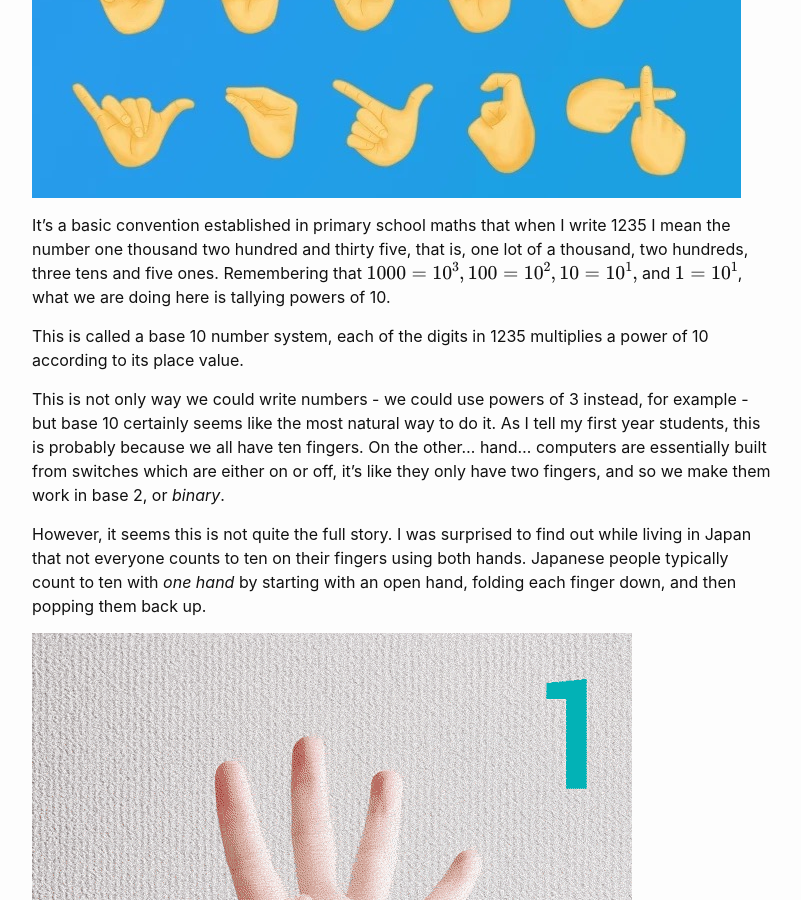
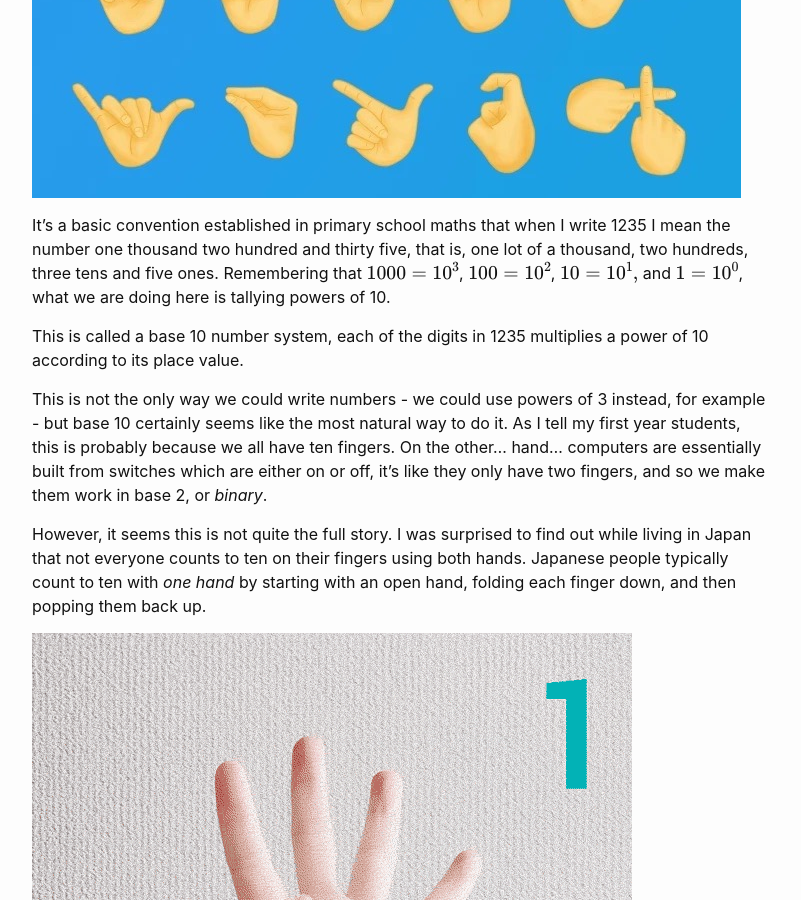
Before and after one commit to Murdoch-Maths-and-Stats/Murdoch-Maths-and-Stats.github.io, a Jekyll site: the page built from _posts/2022-12-8-counting.md, in a window 1280 px wide and 900 px high, scrolled down 491 px. Shown: the whole window, without its empty margins (238-1039 px from the left). Built offline with Jekyll 4.4.1, drawn with Linux system fonts in a browser that asks for light colours; formulas are drawn with MathJax 3.

Commit message:
counting edit

```diff
--- a/_posts/2022-12-8-counting.md
+++ b/_posts/2022-12-8-counting.md
@@ -8,11 +8,11 @@ categories:
 <img src="{{ site.baseurl }}/img/chinesecount1.jpeg">
 <!--more-->
 
-It's a basic convention established in primary school maths that when I write 1235 I mean the number one thousand two hundred and thirty five, that is, one lot of a thousand, two hundreds, three tens and five ones. Remembering that $$1000=10^3, 100=10^2, 10=10^1,$$ and $$1=10^1$$, what we are doing here is tallying powers of 10.
+It's a basic convention established in primary school maths that when I write 1235 I mean the number one thousand two hundred and thirty five, that is, one lot of a thousand, two hundreds, three tens and five ones. Remembering that $$1000=10^3$$, $$100=10^2$$, $$10=10^1,$$ and $$1=10^0$$, what we are doing here is tallying powers of 10.
 
 This is called a base 10 number system, each of the digits in 1235 multiplies a power of 10 according to its place value.
 
-This is not only way we could write numbers - we could use powers of 3 instead, for example - but base 10 certainly seems like the most natural way to do it. As I tell my first year students, this is probably because we all have ten fingers. On the other... hand... computers are essentially built from switches which are either on or off, it's like they only have two fingers, and so we make them work in base 2, or *binary*.
+This is not the only way we could write numbers - we could use powers of 3 instead, for example - but base 10 certainly seems like the most natural way to do it. As I tell my first year students, this is probably because we all have ten fingers. On the other... hand... computers are essentially built from switches which are either on or off, it's like they only have two fingers, and so we make them work in base 2, or *binary*.
 
 However, it seems this is not quite the full story. I was surprised to find out while living in Japan that not everyone counts to ten on their fingers using both hands. Japanese people typically count to ten with *one hand* by starting with an open hand, folding each finger down, and then popping them back up.
 
```
